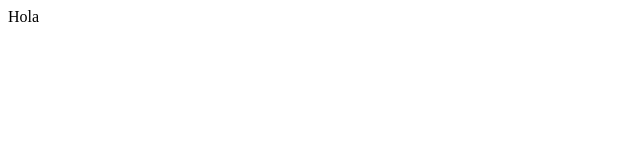
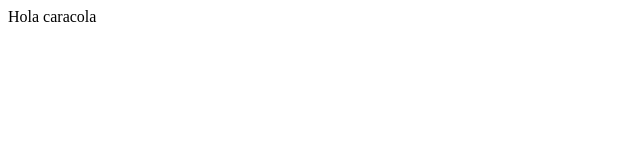
Before and after one commit to joracasol/prueba, a plain HTML site: page index.html in a window 1280 px wide. Shown: the full height of the page, 0-640 px from the left. Drawn offline with Linux system fonts and the light colour scheme.

Commit message:
cambio desde el primero

```diff
--- a/index.html
+++ b/index.html
@@ -4,6 +4,6 @@
 	<title>Hola</title>
 </head>
 <body>
-Hola
+Hola caracola
 </body>
 </html>
```
